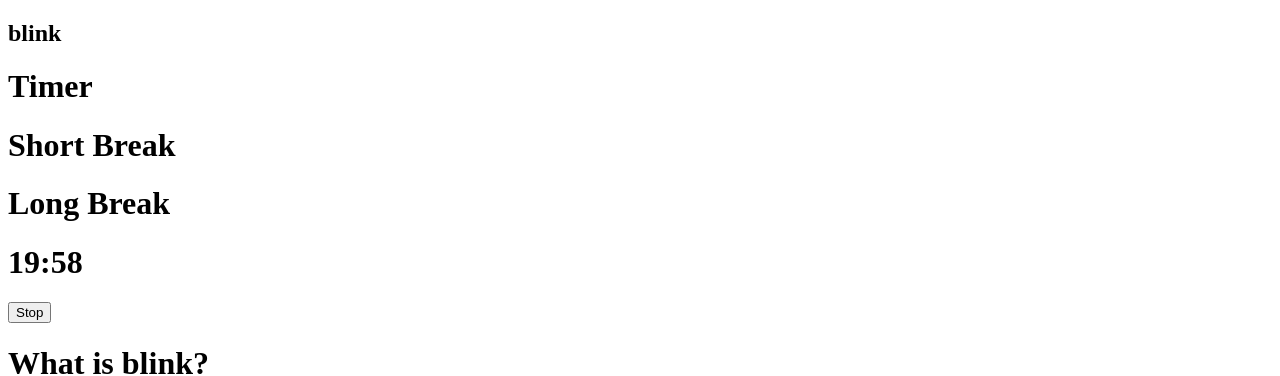
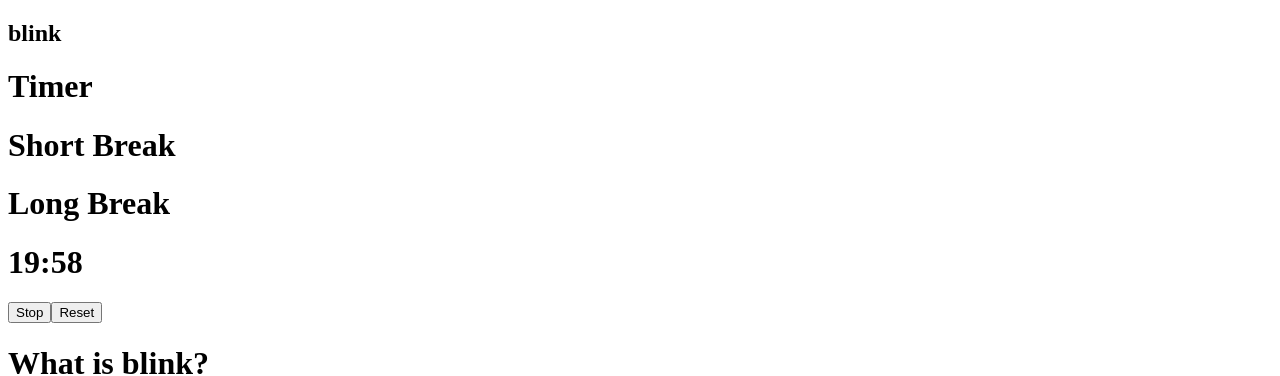
Before and after one commit to J-Walters/blink, a Next.js app: page / in a window 1280 px wide. Both pictures are taken after a click on the button "Start". Shown: the top 376 px of the page. Built offline with nearby package versions, Linux system fonts and the light colour scheme; a web font is replaced by a local one.

Commit message:
reset button

```diff
--- a/components/Timer.js
+++ b/components/Timer.js
@@ -5,6 +5,7 @@ export default function Timer({
   seconds,
   ticking,
   setTicking,
+  reset,
 }) {
   const options = ['Timer', 'Short Break', 'Long Break'];
 
@@ -32,12 +33,18 @@ export default function Timer({
           {getTickingTime()}:{seconds.toString().padStart(2, '0')}
         </h1>
       </div>
+      <div></div>
       <button
-        className='px-16 py-2 text-2xl rounded-md bg-[#E5E5E5] text-[#3969A0] font -bold uppercase'
+        className='px-16 py-2 text-2xl rounded-md bg-[#E5E5E5] text-[#3969A0] font-bold uppercase'
         onClick={() => setTicking((ticking) => !ticking)}
       >
         {ticking ? 'Stop' : 'Start'}
       </button>
+      {ticking && (
+        <button className='uppercase text-white underline mt-5' onClick={reset}>
+          Reset
+        </button>
+      )}
       {/* </div> */}
     </div>
   );
--- a/pages/index.js
+++ b/pages/index.js
@@ -74,6 +74,11 @@ export default function Home() {
     }
   };
 
+  const muteAlarm = () => {
+    alarmRef.current.pause;
+    alarmRef.current.currentTime;
+  };
+
   useEffect(() => {
     window.onbeforeunload = () => {
       return consumedSecond ? 'Show warning' : '';
@@ -102,6 +107,8 @@ export default function Home() {
             seconds={seconds}
             ticking={ticking}
             setTicking={setTicking}
+            muteAlarm={muteAlarm}
+            reset={reset}
           />
           {/* <About /> */}
         </div>
```
